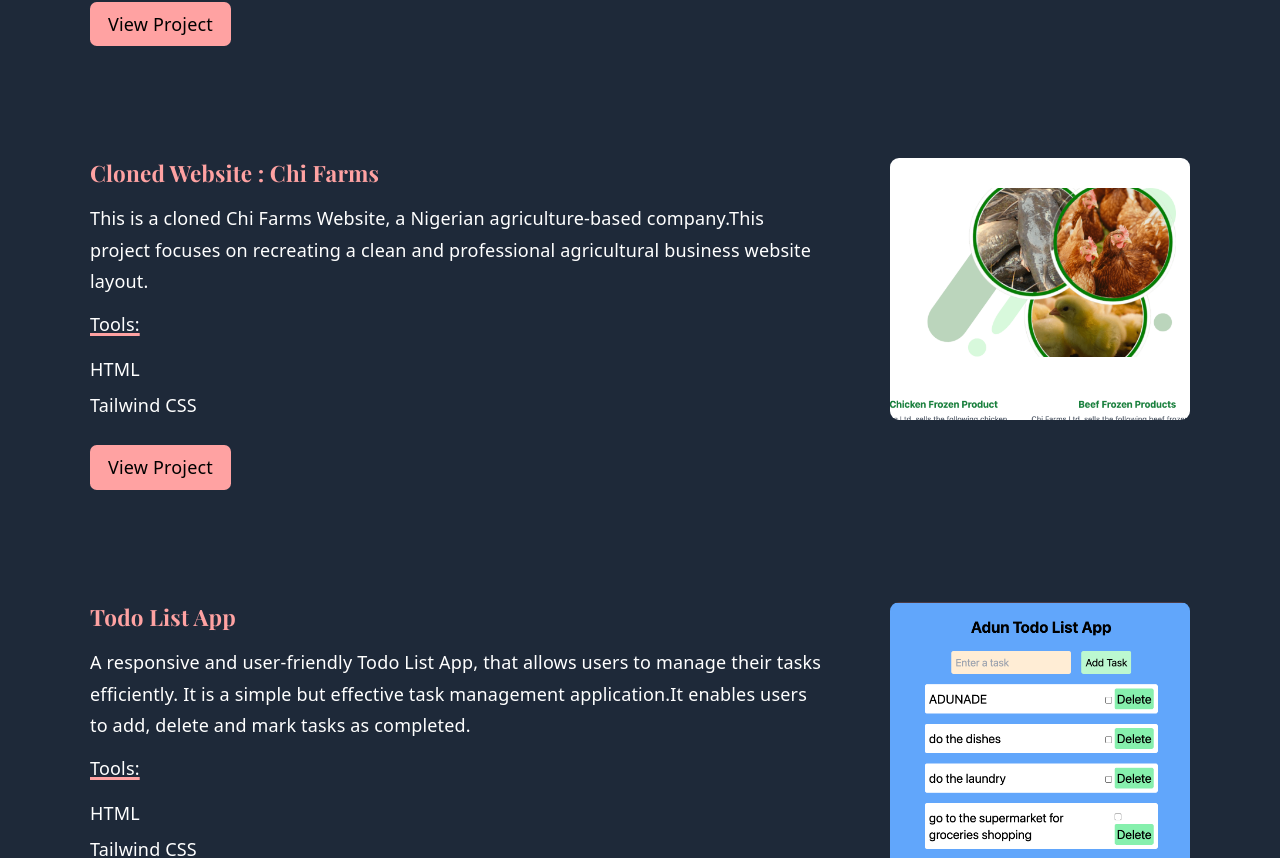
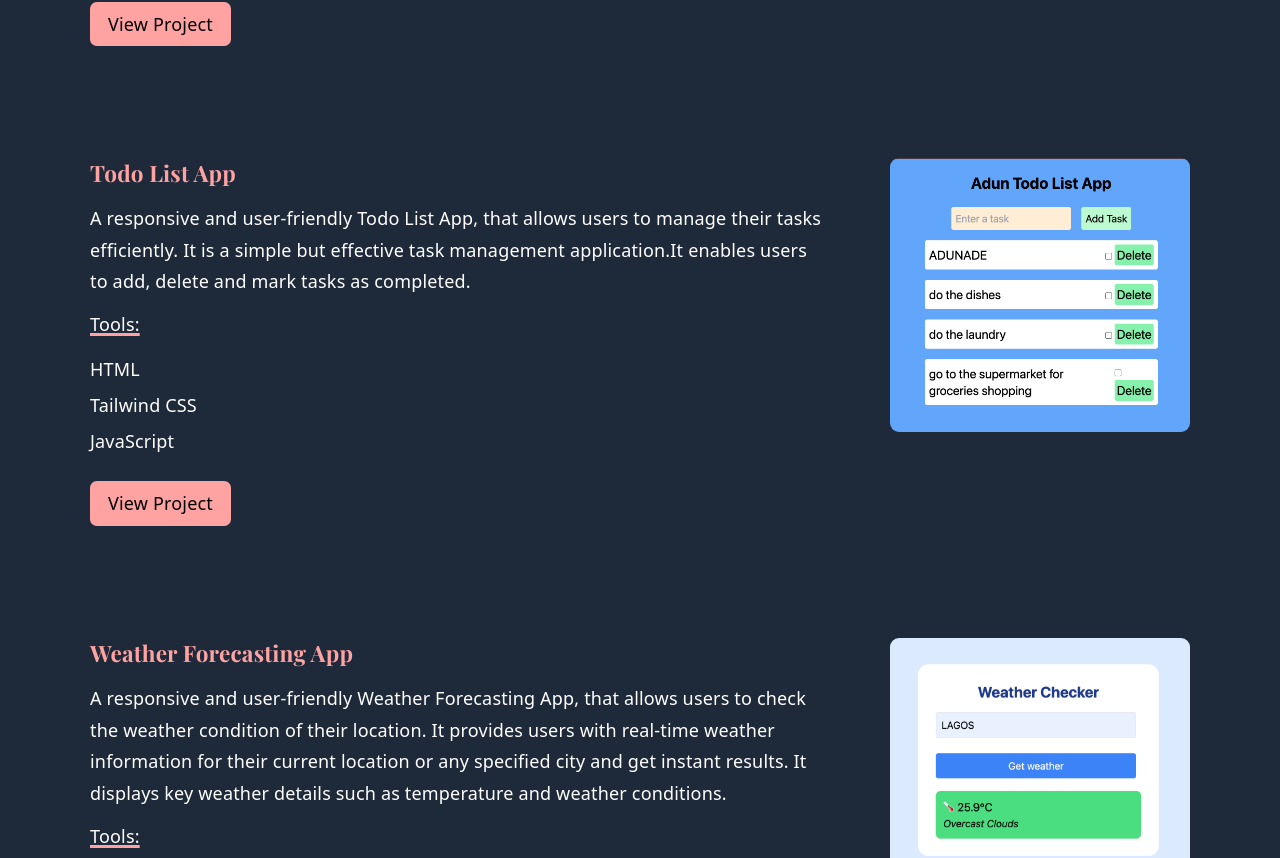
Before and after one commit to Asiwaju-Adunade/adunadeportfolio, a React (Vite) app: page / in a window 1280 px wide. Shown: the part 1781-2639 px from the top of the page. Built offline with nearby package versions, Linux system fonts and the light colour scheme.

Commit message:
deleted the cloned websites

```diff
--- a/src/components/projects.jsx
+++ b/src/components/projects.jsx
@@ -15,15 +15,6 @@ export default function Projects() {
 
   {
     id: 2,
-    title: "Cloned Website : Chi Farms",
-    description:"This is a cloned Chi Farms Website, a Nigerian agriculture-based company.This project focuses on recreating a clean and professional agricultural business website layout.",
-    tools: ["HTML", "Tailwind CSS"],
-    image: "/svgs/website.png",
-    link: "https://adeclonedwebsite.netlify.app/",
-  },
-
-  {
-    id: 3,
     title: "Todo List App",
     description:"A responsive and user-friendly Todo List App, that allows users to manage their tasks efficiently. It is a simple but effective task management application.It enables users to add, delete and mark tasks as completed.",
     tools: ["HTML", "Tailwind CSS", "JavaScript"],
@@ -32,7 +23,7 @@ export default function Projects() {
   },
 
   {
-    id: 4,
+    id: 3,
     title: "Weather Forecasting App",
     description:"A responsive and user-friendly Weather Forecasting App, that allows users to check the weather condition of their location. It provides users with real-time weather information for their current location or any specified city and get instant results. It displays key weather details such as temperature and weather conditions.",
     tools: ["HTML", "Tailwind CSS", "JavaScript", "Open Weather API"],
@@ -41,7 +32,7 @@ export default function Projects() {
   },
 
   {
-    id: 5,
+    id: 4,
     title: "Cart Page",
     description:"A responsive Cart Page that displays list of items in the cart, and allows users to add, delete and update items in their cart.",
     tools: ["HTML", "Tailwind CSS", "JavaScript", "React.js"],
@@ -50,7 +41,7 @@ export default function Projects() {
   },
 
   {
-    id:6,
+    id:5,
     title:"A Stopwatch Web App",
     description: "This is a stopwatch web application that allows users to keep track of time. It has features like start, pause, reset and lap time.",
     tools: ["HTML", "Tailwind CSS", "JavaScript", "React.js"],
@@ -60,7 +51,7 @@ export default function Projects() {
   },
 
   {
-    id: 7,
+    id: 6,
     title: "Quiz App",
     description:"A responsive Quiz App with topic based questions.It enables users to answer questions and get instant score feedbacks with realtime countdown timers. It also secures user authentication.",
     tools: ["HTML", "Tailwind CSS", "TypeScript", "Next.js", "Firebase"],
@@ -69,7 +60,7 @@ export default function Projects() {
   },
 
   {
-    id:8,
+    id: 7,
     title: "E-commerce Website",
     description: "This is a modern and responsive E-commerce Website. It allows users to search products, view product details, add products to cart, remove products from cart, and manage their shopping experience seamlessly.",
     tools: ["HTML", "Tailwind CSS", "TypeScript", "Next.js"],
```
